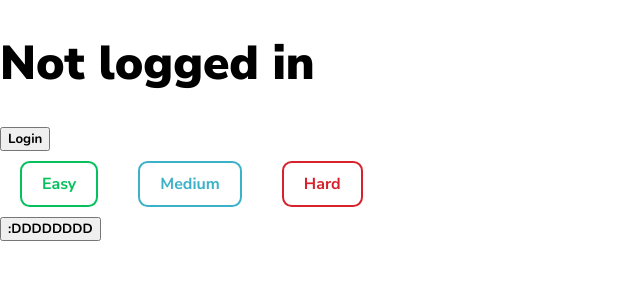
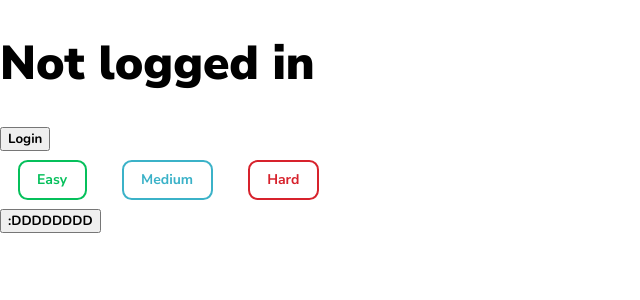
Before and after one commit to Computational-Puzzles/ComputationalPuzzles, a Next.js app: page / in a window 1280 px wide. Shown: the top 300 px of the page, without its empty margins (0-640 px from the left). Built offline with nearby package versions, Linux system fonts and the light colour scheme; no server answers.

Commit message:
change style units

```diff
--- a/src/components/Global/RadioButton/RadioButton.module.scss
+++ b/src/components/Global/RadioButton/RadioButton.module.scss
@@ -7,10 +7,10 @@
 }
 .normal {
   display: inline-block;
-  padding: 10px 20px;
-  margin: 10px 20px;
+  padding: 0.625rem 1.25rem;
+  margin: 0.625rem 1.25rem;
   font-family: 'Nunito Sans', serif;
-  font-size: 16px;
+  //font-size: 1rem;
   border: 2px solid;
   border-radius: 9.7px;
   text-align: center;
@@ -42,8 +42,6 @@
     text-decoration: underline;
   }
 }
-//checked style
-//easy:checked ~ label{
 .easyChecked {
   @extend .easy;
   text-decoration: initial;
```
